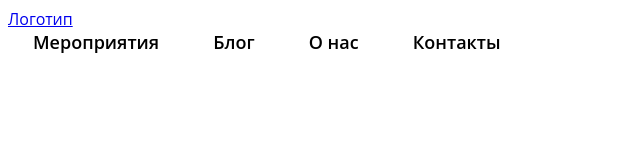
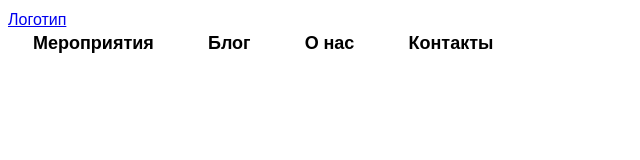
Before and after one commit to krazer1/krazer1.github.io, a plain HTML site: page index.html in a window 1280 px wide. Shown: the full height of the page, 0-640 px from the left. Drawn offline with nearby package versions, Linux system fonts and the light colour scheme; files that its build step writes are made by us from their sources.

Commit message:
Update index.html

```diff
--- a/index.html
+++ b/index.html
@@ -4,9 +4,10 @@
     <meta charset="UTF-8" />
     <title>Page title</title>
     <link rel="stylesheet" href="styles/styles.css?ver=0">
+
     <link rel="preconnect" href="https://fonts.googleapis.com">
     <link rel="preconnect" href="https://fonts.gstatic.com" crossorigin>
-    <link href="https://fonts.googleapis.com/css2?family=Lora:wght@400;500;600;700&display=swap" rel="stylesheet">
+    <link href="https://fonts.googleapis.com/css2?family=Lora:wght@400;500;600;700&family=Open+Sans:wght@400;500;600;700&display=swap" rel="stylesheet">
   </head>
   <body class="body">
     <header class="page-header">
@@ -17,8 +18,10 @@
         <a href="#" class="page-header__nav-link">О нас</a>
         <a href="#" class="page-header__nav-link">Контакты</a>
       </nav>
+
       <a href="#" class="btn page-header__user-btn"></a>
     </header>
+
     <main class="main">
       <div class="home">
         <header class="main-header home__main-header"></header>
@@ -27,6 +30,7 @@
         <section class="upcoming home__upcoming"></section>
         <section class="listing hone__listing"></section>
         <section class="contacts home__contacts"></section>
+
         <div class="doit home__doit"></div>
       </div>
     </main>
```
